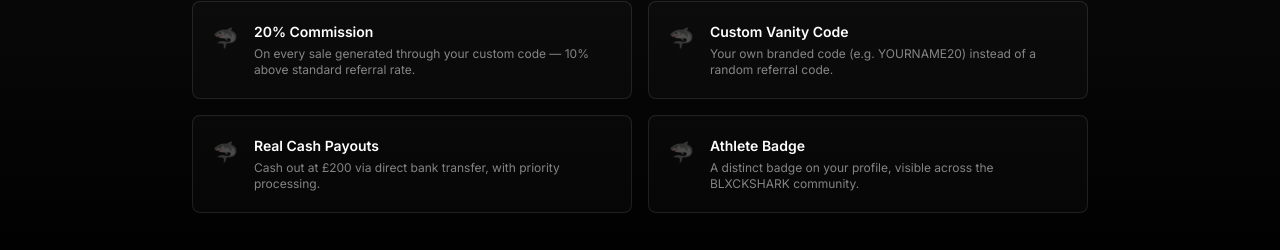
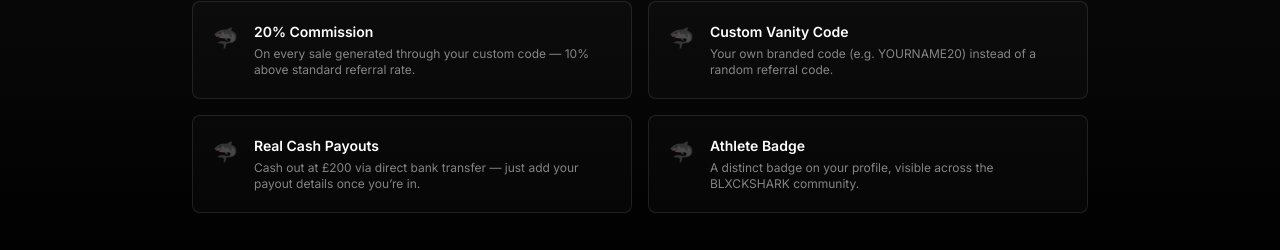
Before and after one commit to noxyyy7x/blxckshark, a Next.js app: page /athletes in a window 1280 px wide. Shown: the part 1356-1606 px from the top of the page. Built offline with nearby package versions, Linux system fonts and the light colour scheme; no server answers; the database is empty; a web font is replaced by a local one.

Commit message:
clarify payout details step on athletes page

```diff
--- a/app/athletes/page.js
+++ b/app/athletes/page.js
@@ -23,7 +23,7 @@
 const PERKS = [
   { title: '20% Commission', desc: 'On every sale generated through your custom code — 10% above standard referral rate.' },
   { title: 'Custom Vanity Code', desc: 'Your own branded code (e.g. YOURNAME20) instead of a random referral code.' },
-  { title: 'Real Cash Payouts', desc: 'Cash out at £200 via direct bank transfer, with priority processing.' },
+  { title: 'Real Cash Payouts', desc: 'Cash out at £200 via direct bank transfer — just add your payout details once you\u2019re in.' },
   { title: 'Athlete Badge', desc: 'A distinct badge on your profile, visible across the BLXCKSHARK community.' },
 ]
 
```
